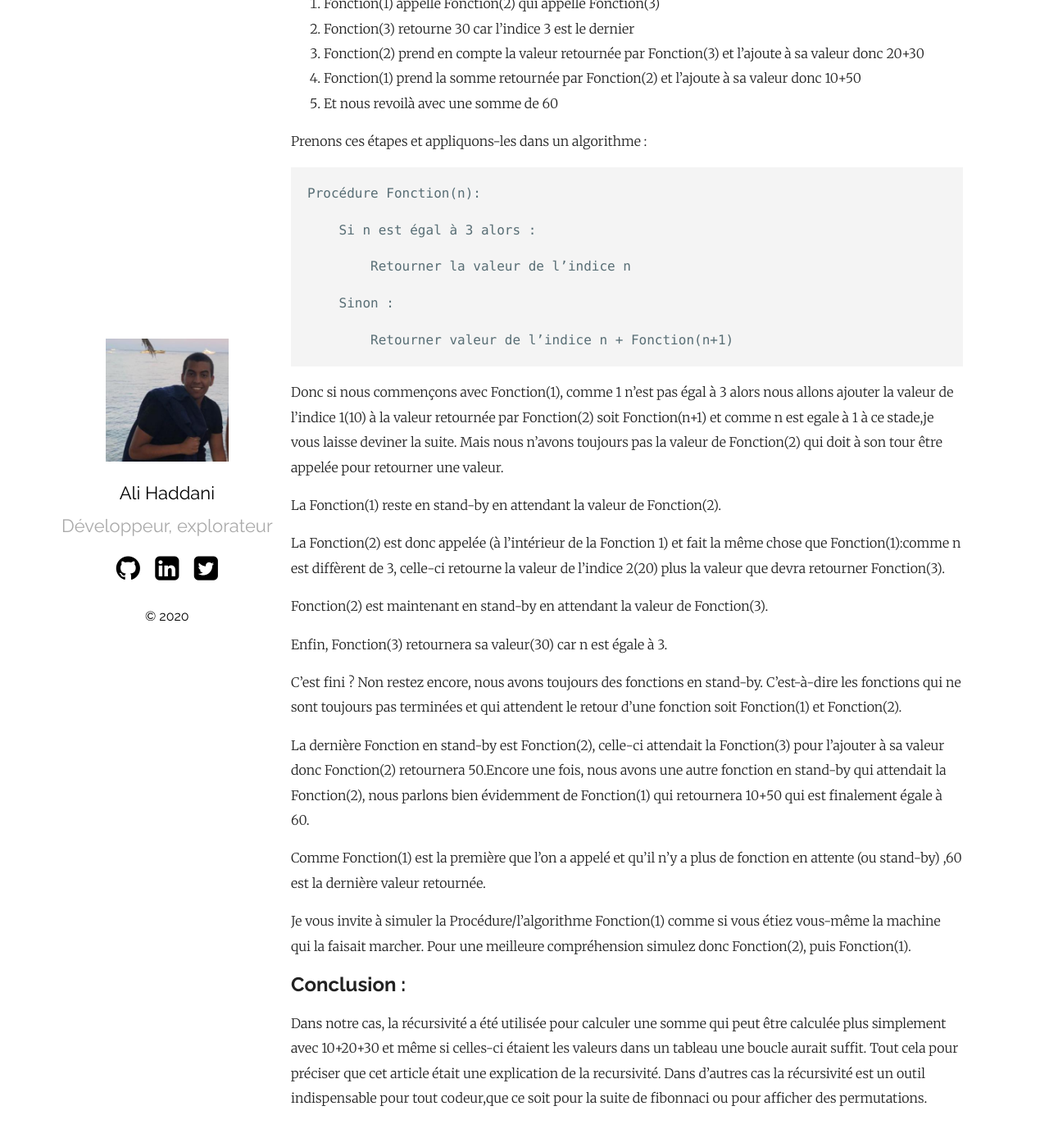
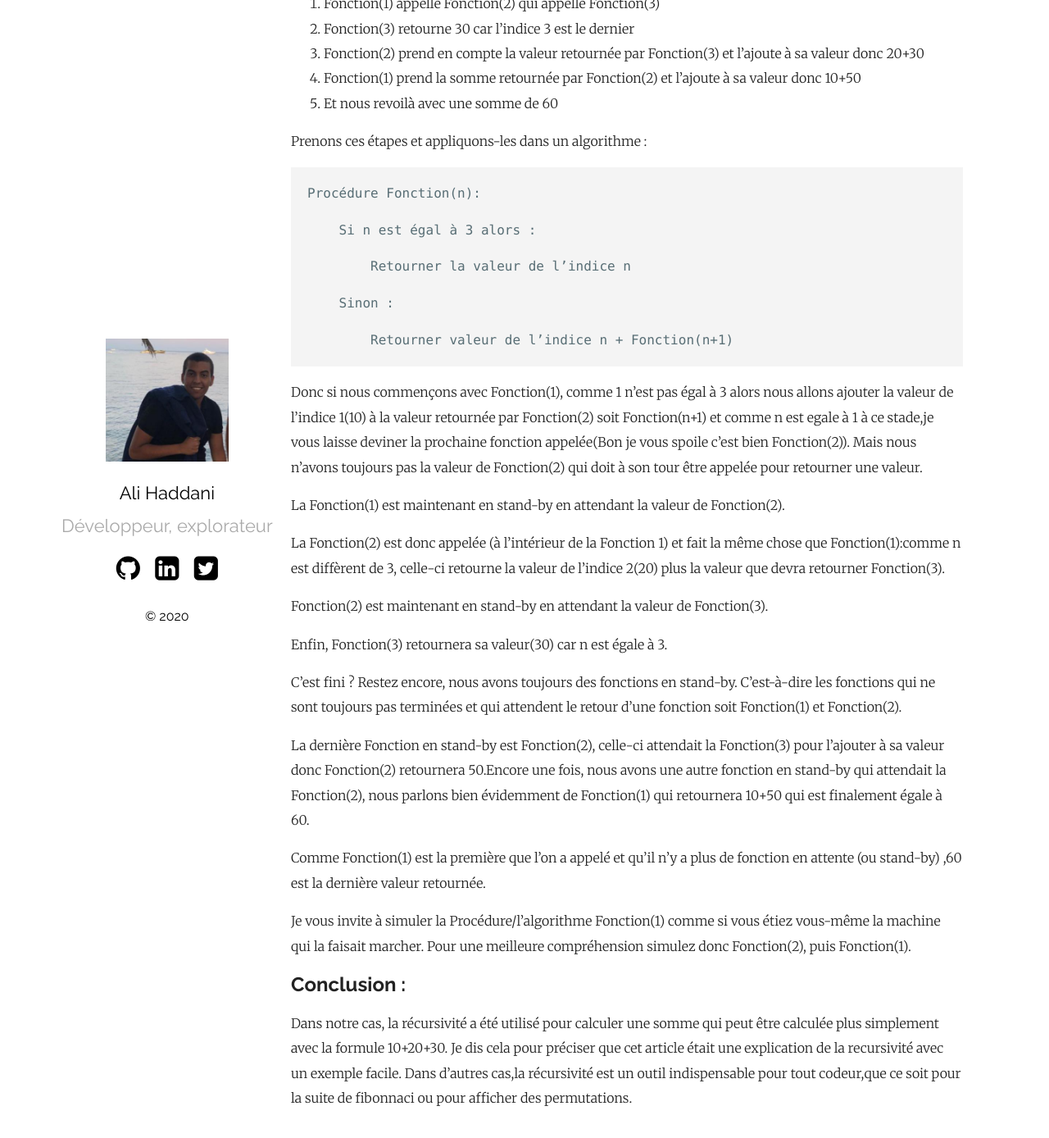
Before and after one commit to krandor305/aliblog, a Jekyll site: the page built from _posts/2020-07-03-recursivite.markdown, in a window 1280 px wide and 1400 px high, scrolled down 641 px. Shown: the top 1388 px of the window at 82% size. Built offline with Jekyll 4.4.1, drawn with Linux system fonts in a browser that asks for light colours; some of the changed text lies outside the part shown.

Commit message:
recursivité

```diff
--- a/_posts/2020-07-03-recursivite.markdown
+++ b/_posts/2020-07-03-recursivite.markdown
@@ -5,7 +5,7 @@ date:   2020-07-03 00:00:00 +0530
 categories: Algorithmes Concepts
 ---
 
-La récursivité est l’appel d’une fonction à l’intérieur d’elle-même. C’est un élément très important à la fois en programmation car il permet la répétition de la même fonction pour résoudre un problème mais c’est aussi une manière de penser pour résoudre un problème.Tout ceci est vague ? Pas de panique, cet article vous explique ce concept d’une manière simple et grâce à un exemple détaillé.
+La récursivité est l’appel d’une fonction à l’intérieur d’elle-même. C’est un élément très important à la fois en programmation car il permet la répétition de la même fonction pour résoudre un problème mais c’est aussi une manière de penser pour résoudre un problème.Tout ceci est vague ? Pas de panique, cet article vous explique ce concept d’une manière simple grâce à un exemple détaillé.
 
 ## Entamons un exemple :
 
@@ -44,9 +44,9 @@ Procédure Fonction(n):
 
 
 
-Donc si nous commençons avec Fonction(1), comme 1 n’est pas égal à 3 alors nous allons ajouter la valeur de l’indice 1(10) à la valeur retournée par Fonction(2) soit Fonction(n+1) et comme n est egale à 1 à ce stade,je vous laisse deviner la suite. Mais nous n’avons toujours pas la valeur de Fonction(2) qui doit à son tour être appelée pour retourner une valeur.
+Donc si nous commençons avec Fonction(1), comme 1 n’est pas égal à 3 alors nous allons ajouter la valeur de l’indice 1(10) à la valeur retournée par Fonction(2) soit Fonction(n+1) et comme n est egale à 1 à ce stade,je vous laisse deviner la prochaine fonction appelée(Bon je vous spoile c'est bien Fonction(2)). Mais nous n’avons toujours pas la valeur de Fonction(2) qui doit à son tour être appelée pour retourner une valeur.
 
-La Fonction(1) reste en stand-by en attendant la valeur de Fonction(2).
+La Fonction(1) est maintenant en stand-by en attendant la valeur de Fonction(2).
 
 La Fonction(2) est donc appelée (à l’intérieur de la Fonction 1) et fait la même chose que Fonction(1):comme n est diffèrent de 3, celle-ci retourne la valeur de l’indice 2(20) plus la valeur que devra retourner Fonction(3).
 
@@ -54,7 +54,7 @@ Fonction(2) est maintenant en stand-by en attendant la valeur de Fonction(3).
 
 Enfin, Fonction(3) retournera sa valeur(30) car n est égale à 3.
 
-C’est fini ? Non restez encore, nous avons toujours des fonctions en stand-by. C’est-à-dire les fonctions qui ne sont toujours pas terminées et qui attendent le retour d’une fonction soit Fonction(1) et Fonction(2).
+C’est fini ? Restez encore, nous avons toujours des fonctions en stand-by. C’est-à-dire les fonctions qui ne sont toujours pas terminées et qui attendent le retour d’une fonction soit Fonction(1) et Fonction(2).
 
 La dernière Fonction en stand-by est Fonction(2), celle-ci attendait la Fonction(3) pour l’ajouter à sa valeur donc Fonction(2) retournera 50.Encore une fois, nous avons une autre fonction en stand-by qui attendait la Fonction(2), nous parlons bien évidemment de Fonction(1) qui retournera 10+50 qui est finalement égale à 60.
 
@@ -64,4 +64,4 @@ Je vous invite à simuler la Procédure/l'algorithme Fonction(1) comme si vous
 
 ## Conclusion :
 
-Dans notre cas, la récursivité a été utilisée pour calculer une somme qui peut être calculée plus simplement avec 10+20+30 et même si celles-ci étaient les valeurs dans un tableau une boucle aurait suffit. Tout cela pour préciser que cet article était une explication de la recursivité. Dans d’autres cas la récursivité est un outil indispensable pour tout codeur,que ce soit pour la suite de fibonnaci ou pour afficher des permutations.
+Dans notre cas, la récursivité a été utilisé pour calculer une somme qui peut être calculée plus simplement avec la formule 10+20+30. Je dis cela pour préciser que cet article était une explication de la recursivité avec un exemple facile. Dans d’autres cas,la récursivité est un outil indispensable pour tout codeur,que ce soit pour la suite de fibonnaci ou pour afficher des permutations.
```
